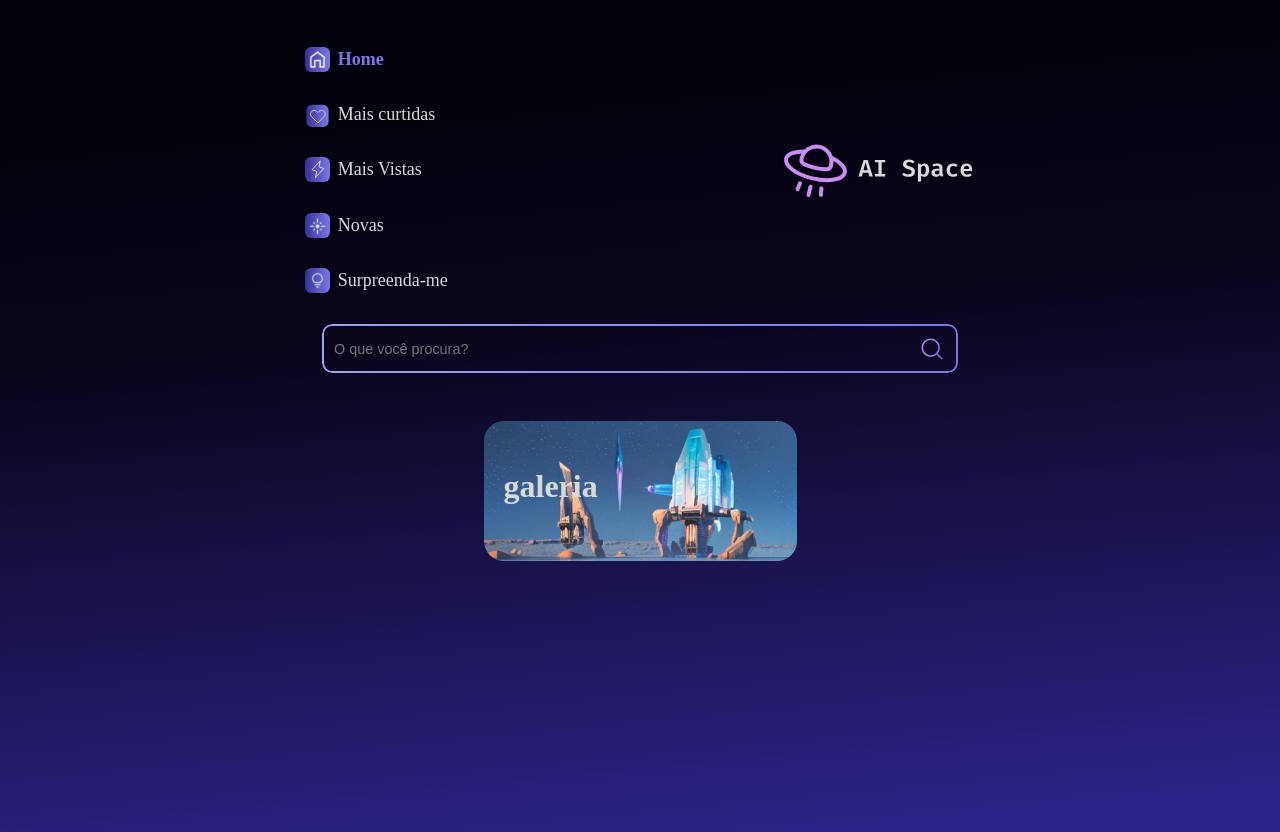
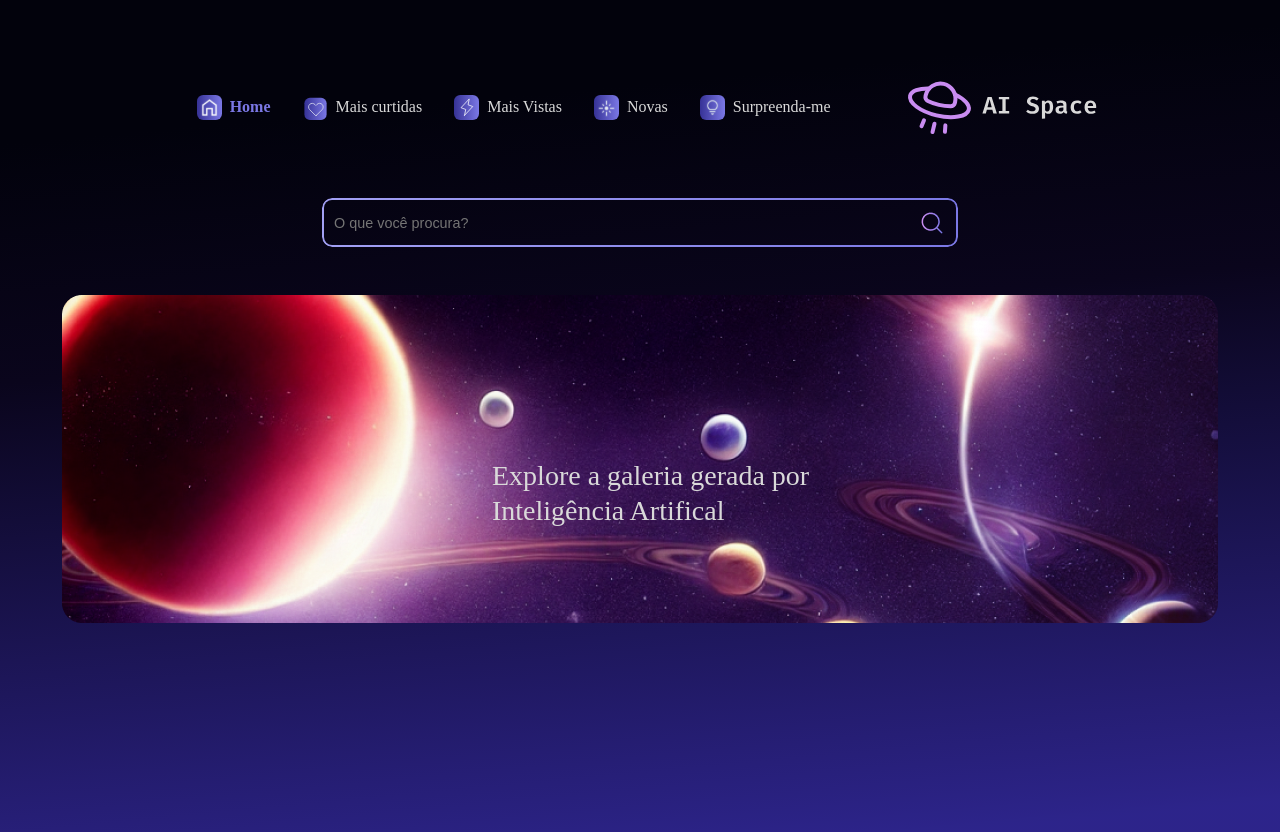
Before and after one commit to robs-am/space-gallery, a React (Create React App) app: page / in a window 1280 px wide. Built offline with nearby package versions, Linux system fonts and the light colour scheme.

Commit message:
add banner e h1 css

```diff
--- a/src/Components/Menu/Menu.module.scss
+++ b/src/Components/Menu/Menu.module.scss
@@ -1,26 +1,71 @@
+//  .menu {
+//   width: 18%;
+
+//   &__lista {
+//     padding-left: 0.5rem;
+//     margin: 0;
+//     height: 276px;
+//     list-style: none;
+//     display: flex;
+//     flex-direction: column;
+//     justify-content: space-around;
+//     &a {
+//       text-decoration: none;
+//       font-size: 1.125rem;
+//       color: #d9d9d9;
+//       font-family: "GandhiSansRegular"
+//     }
+
+//   }
+
+//   &__item {
+//     display: flex;
+//     justify-content: flex-start;
+//     align-items: center;
+
+//     &:first-child {
+//       a {
+//         font-weight: 700;
+//         color: #7b78e5;
+//         font-family: "GandhiSansRegular";
+//       }
+//     }
+//   }
+
+//   img {
+//     margin-right: 0.5rem;
+//     width: 25px;
+//     height: 25px;
+//     cursor: pointer;
+//   }
+
+//   a {
+//     text-decoration: none;
+//     font-size: 1.125rem;
+//     color: #d9d9d9;
+//     font-family: "GandhiSansRegular"
+//   }
+// }
+
+
+
  .menu {
-  width: 18%;
+    //width: 18%;
 
     &__lista {
       padding-left: 0.5rem;
       margin: 0;
-    height: 276px;
+      height: 150px;
       list-style: none;
       display: flex;
-    flex-direction: column;
-    justify-content: space-around;
-    &a {
-      text-decoration: none;
-      font-size: 1.125rem;
-      color: #d9d9d9;
-      font-family: "GandhiSansRegular"
-    }
 
+      justify-content: space-between;
     }
 
     &__item {
       display: flex;
       justify-content: flex-start;
+      padding: 1rem;
       align-items: center;
 
       &:first-child {
@@ -41,53 +86,8 @@
 
     a {
       text-decoration: none;
-    font-size: 1.125rem;
+      font-size: 1rem;
       color: #d9d9d9;
       font-family: "GandhiSansRegular"
     }
   }
-
-
-
-//  .menu {
-//     //width: 18%;
-
-//     &__lista {
-//       padding-left: 0.5rem;
-//       margin: 0;
-//       height: 150px;
-//       list-style: none;
-//       display: flex;
-
-//       justify-content: space-between;
-//     }
-
-//     &__item {
-//       display: flex;
-//       justify-content: flex-start;
-//       padding: 1rem;
-//       align-items: center;
-
-//       &:first-child {
-//         a {
-//           font-weight: 700;
-//           color: #7b78e5;
-//           font-family: "GandhiSansRegular";
-//         }
-//       }
-//     }
-
-//     img {
-//       margin-right: 0.5rem;
-//       width: 25px;
-//       height: 25px;
-//       cursor: pointer;
-//     }
-
-//     a {
-//       text-decoration: none;
-//       font-size: 1rem;
-//       color: #d9d9d9;
-//       font-family: "GandhiSansRegular"
-//     }
-//   }
--- a/src/Pages/Homepage/Homepage.module.scss
+++ b/src/Pages/Homepage/Homepage.module.scss
@@ -10,10 +10,8 @@ main {
   margin-top: 2rem;
 
   &__imagem {
-
     img {
       width: 100%;
-
     }
 
     position: relative;
@@ -22,11 +20,14 @@ main {
       position: absolute;
       z-index: 1;
       color: #d9d9d9;
-        font-size: 2rem;
-        width: 401px;
+      font-size: 1.8rem;
+      width: 350px;
+      font-weight: 400;
+      font-size: 28px;
+      line-height: 35px;
       height: 144px;
-        top: 20px;
-        left: 20px;
+      left: 430px;
+      top: 140px;
     }
   }
 }
--- a/src/Pages/Homepage/index.jsx
+++ b/src/Pages/Homepage/index.jsx
@@ -13,7 +13,7 @@ export default function Homepage() {
         <section  className={styles.principal}>
 
           <div className={styles.principal__imagem}>
-            <h1 className={styles.principal__h1}>galeria</h1>
+            <h1 className={styles.principal__h1}>Explore a galeria  gerada por Inteligência Artifical</h1>
             <img src={Banner} alt="Imagem de cristais em um planeta AI" />
           </div>
         </section>
```
Also changed, not shown: src/Pages/Homepage/Banner.png. Lines whose indentation alone changed are shown as unchanged.
